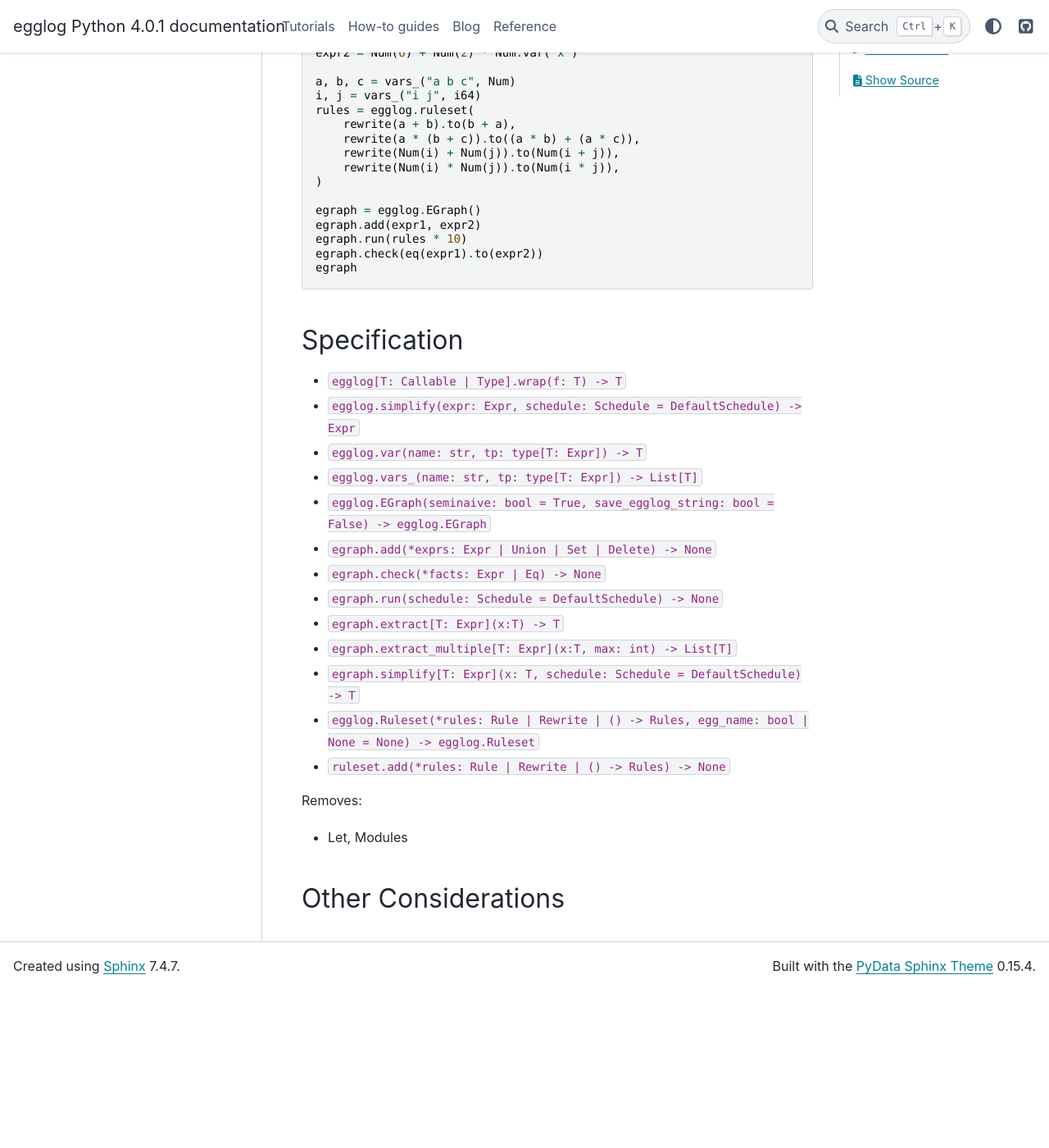
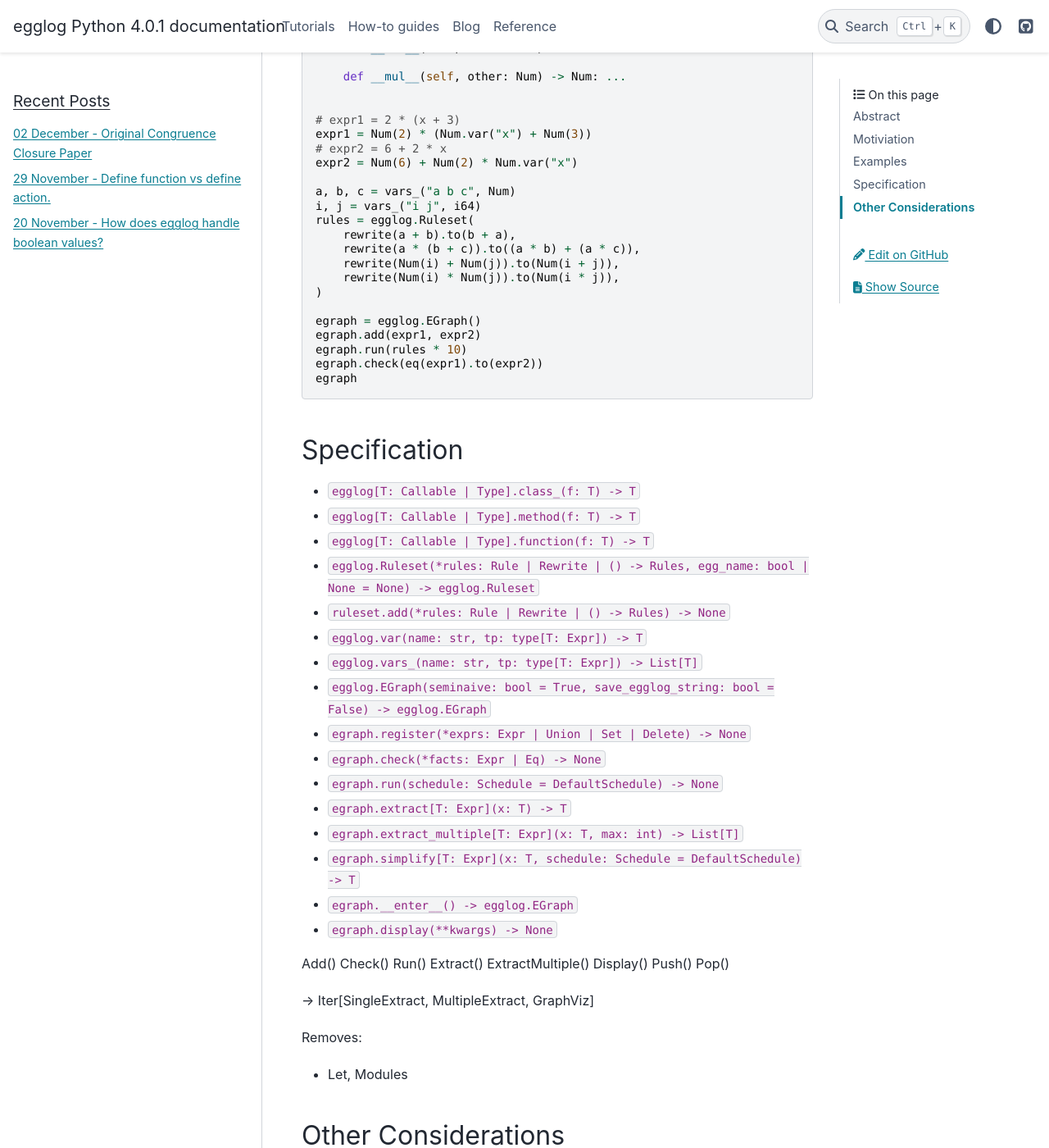
Before and after one commit to egraphs-good/egglog-python, a Sphinx documentation site: the page built from docs/reference/rfc/0001-implicit-defs.md, in a window 1280 px wide and 1400 px high, scrolled down 728 px. Shown: the whole window at 82% size. Built offline with Sphinx 7.4.7 and the PyData theme 0.15.4, drawn with Linux system fonts in a browser that asks for light colours; pages that are not in the unit, such as notebooks, are missing from menus; comment, search, counter and statistics services are not loaded; the version number is read from the project's files by our own code; before the commit the page ends 1935 px from its top, so only the background shows below that; some of the changed text lies outside the part shown.

Commit message:
refactor

```diff
--- a/docs/reference/rfc/0001-implicit-defs.md
+++ b/docs/reference/rfc/0001-implicit-defs.md
@@ -3,6 +3,11 @@
 ## Abstract
 
 ## Motiviation
+
+- Remove modules because they are confusing
+- Make API smaller
+- Allow global use without egraph
+- remove star imports
 
 ## Examples
 
@@ -29,7 +34,7 @@ expr2 = Num(6) + Num(2) * Num.var("x")
 
 a, b, c = vars_("a b c", Num)
 i, j = vars_("i j", i64)
-rules = egglog.ruleset(
+rules = egglog.Ruleset(
     rewrite(a + b).to(b + a),
     rewrite(a * (b + c)).to((a * b) + (a * c)),
     rewrite(Num(i) + Num(j)).to(Num(i + j)),
@@ -47,22 +52,36 @@ egraph
 
 <!-- What to call this?? -->
 
-- `egglog[T: Callable | Type].wrap(f: T) -> T`
-- `egglog.simplify(expr: Expr, schedule: Schedule = DefaultSchedule) -> Expr`
+- `egglog[T: Callable | Type].class_(f: T) -> T`
+- `egglog[T: Callable | Type].method(f: T) -> T`
+- `egglog[T: Callable | Type].function(f: T) -> T`
+
+- `egglog.Ruleset(*rules: Rule | Rewrite | () -> Rules, egg_name: bool | None = None) -> egglog.Ruleset`
+- `ruleset.add(*rules: Rule | Rewrite | () -> Rules) -> None`
 
 - `egglog.var(name: str, tp: type[T: Expr]) -> T`
 - `egglog.vars_(name: str, tp: type[T: Expr]) -> List[T]`
 
 - `egglog.EGraph(seminaive: bool = True, save_egglog_string: bool = False) -> egglog.EGraph`
-- `egraph.add(*exprs: Expr | Union | Set | Delete) -> None`
+- `egraph.register(*exprs: Expr | Union | Set | Delete) -> None`
 - `egraph.check(*facts: Expr | Eq) -> None`
 - `egraph.run(schedule: Schedule = DefaultSchedule) -> None`
-- `egraph.extract[T: Expr](x:T) -> T`
-- `egraph.extract_multiple[T: Expr](x:T, max: int) -> List[T]`
+- `egraph.extract[T: Expr](x: T) -> T`
+- `egraph.extract_multiple[T: Expr](x: T, max: int) -> List[T]`
 - `egraph.simplify[T: Expr](x: T, schedule: Schedule = DefaultSchedule) -> T`
+- `egraph.__enter__() -> egglog.EGraph`
+- `egraph.display(**kwargs) -> None`
 
-- `egglog.Ruleset(*rules: Rule | Rewrite | () -> Rules, egg_name: bool | None = None) -> egglog.Ruleset`
-- `ruleset.add(*rules: Rule | Rewrite | () -> Rules) -> None`
+Add()
+Check()
+Run()
+Extract()
+ExtractMultiple()
+Display()
+Push()
+Pop()
+
+-> Iter[SingleExtract, MultipleExtract, GraphViz]
 
 Removes:
 
```
